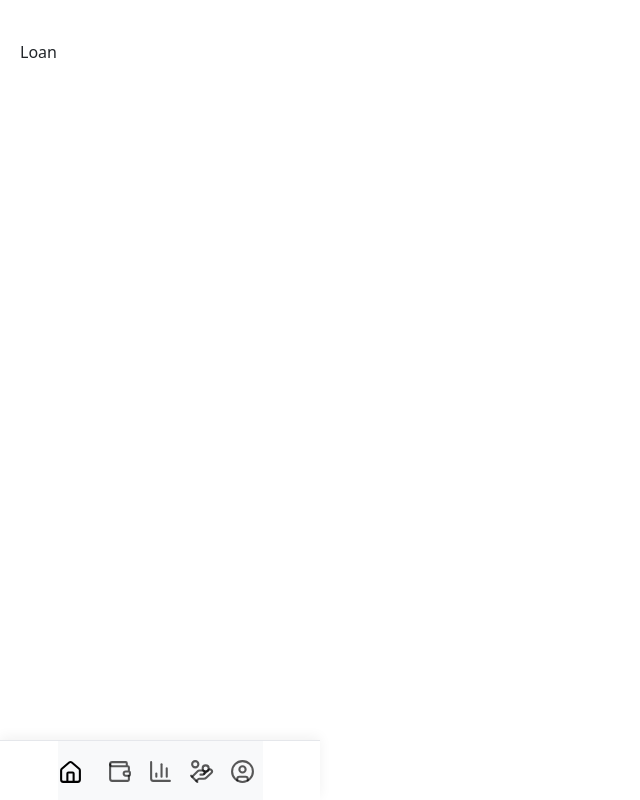
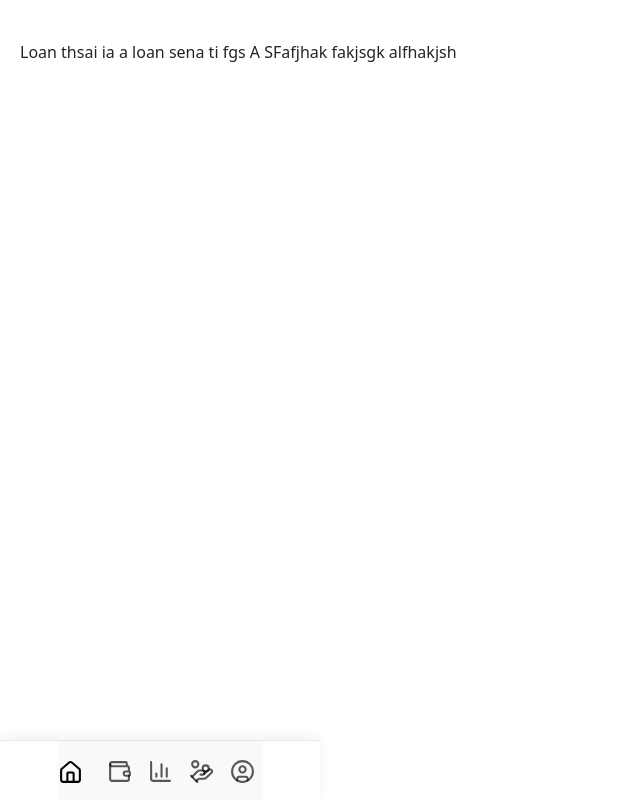
Before and after one commit to shaikhabuhasim0/finixy-expense-tracker, a React (Vite) app: page /Loan in a window 1280 px wide. Shown: the whole page, without its empty margins (0-640 px from the left). Built offline with nearby package versions, Linux system fonts and the light colour scheme.

Commit message:
loan secntion

```diff
--- a/src/Components/Loan.jsx
+++ b/src/Components/Loan.jsx
@@ -2,6 +2,10 @@ import React from 'react'
 
 export default function Loan() {
   return (
-    <div>Loan</div>
+    <div>Loan
+      thsai ia a loan sena ti fgs A
+      SFafjhak fakjsgk
+      alfhakjsh
+    </div>
   )
 }
```
